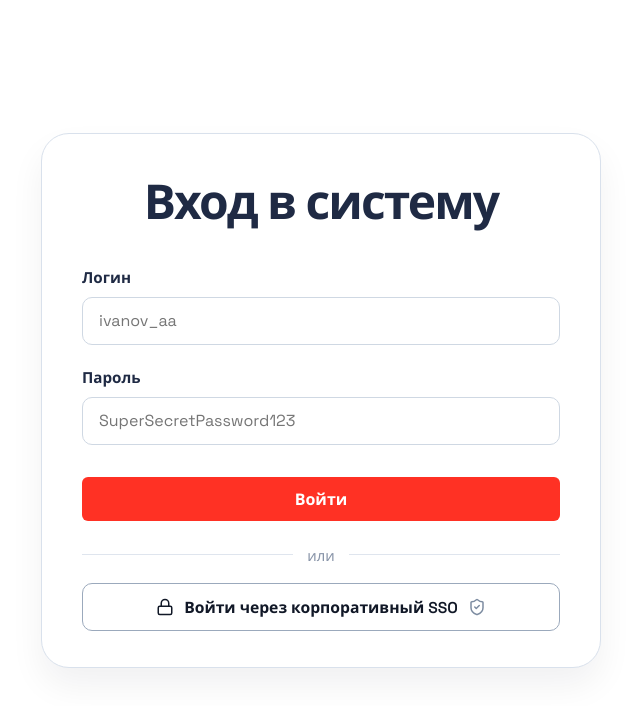
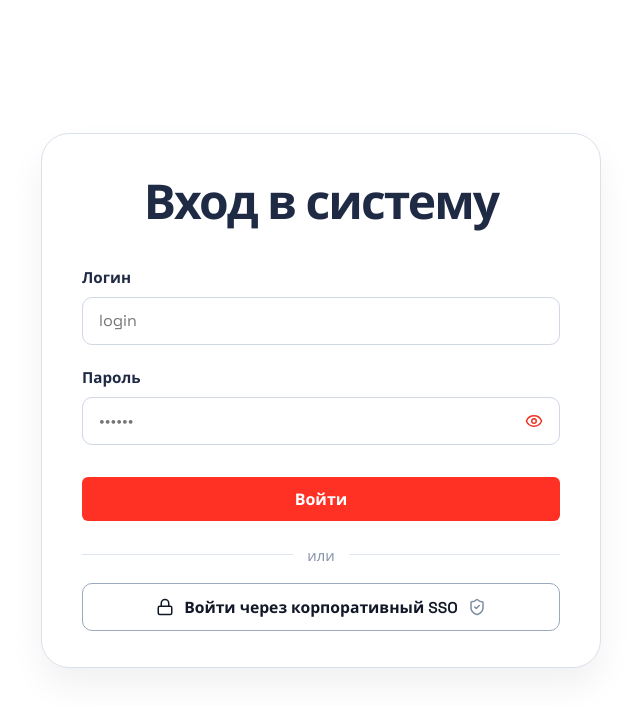
Before and after one commit to acuraels/alfa-invoice-orchestrator, a React (Vite) app in the folder frontend/: page /login in a window 1280 px wide. Shown: the top 706 px of the page, without its empty margins (319-959 px from the left). Built offline with nearby package versions, Linux system fonts and the light colour scheme; no server answers.

Commit message:
fix: small issues

```diff
--- a/frontend/index.html
+++ b/frontend/index.html
@@ -3,14 +3,58 @@
 
 <head>
   <meta charset="UTF-8" />
-  <link rel="icon" type="image/svg+xml" href="/logo.png" />
-  <meta name="viewport" content="width=device-width, initial-scale=1.0" />
-  <title>Система формирования счетов-фактур</title>
+  <meta name="viewport" content="width=device-width, initial-scale=1.0, viewport-fit=cover" />
+
+  <title>Alfa Orchestrator - система формирования счетов-фактур</title>
+  <meta name="description"
+    content="Alfa Orchestrator - внутренняя система для формирования, проверки и отправки счетов-фактур по банковским проводкам." />
+  <meta name="keywords"
+    content="Alfa Orchestrator, счета-фактуры, банковские проводки, НДС, учетная система, invoice orchestrator" />
+  <meta name="author" content="RTF Wizards" />
+  <meta name="robots" content="noindex,nofollow" />
+  <meta name="referrer" content="strict-origin-when-cross-origin" />
+  <meta name="format-detection" content="telephone=no" />
+
+  <meta name="application-name" content="Alfa Orchestrator" />
+  <meta name="apple-mobile-web-app-title" content="Alfa Orchestrator" />
+  <meta name="mobile-web-app-capable" content="yes" />
+  <meta name="apple-mobile-web-app-capable" content="yes" />
+  <meta name="theme-color" content="#ef3224" />
+  <meta name="color-scheme" content="light" />
+
+  <link rel="icon" type="image/png" href="/logo.png" />
+  <link rel="apple-touch-icon" href="/logo.png" />
+
+  <meta property="og:type" content="website" />
+  <meta property="og:locale" content="ru_RU" />
+  <meta property="og:site_name" content="Alfa Orchestrator" />
+  <meta property="og:title" content="Alfa Orchestrator - система формирования счетов-фактур" />
+  <meta property="og:description"
+    content="Внутреннее приложение для обработки счетов-фактур, контроля версий документов и администрирования доступа." />
+  <meta property="og:image" content="/logo.png" />
+
+  <meta name="twitter:card" content="summary" />
+  <meta name="twitter:title" content="Alfa Orchestrator" />
+  <meta name="twitter:description"
+    content="Система формирования, проверки и отправки счетов-фактур по банковским проводкам." />
+  <meta name="twitter:image" content="/logo.png" />
+
+  <script type="application/ld+json">
+    {
+      "@context": "https://schema.org",
+      "@type": "SoftwareApplication",
+      "name": "Alfa Orchestrator",
+      "applicationCategory": "BusinessApplication",
+      "operatingSystem": "Web",
+      "description": "Внутренняя система для формирования, проверки и отправки счетов-фактур по банковским проводкам."
+    }
+  </script>
 </head>
 
 <body>
   <div id="root"></div>
   <script type="module" src="/src/index.tsx"></script>
+  <noscript>Для работы Alfa Orchestrator необходимо включить JavaScript.</noscript>
 </body>
 
 </html>
--- a/frontend/src/pages/LogInPage/LogInPage.css
+++ b/frontend/src/pages/LogInPage/LogInPage.css
@@ -54,6 +54,14 @@
     box-shadow 0.18s ease;
 }
 
+.login-page__password-field {
+  position: relative;
+}
+
+.login-page__input--password {
+  padding-right: 52px;
+}
+
 .login-page__input:focus {
   border-color: var(--color-accent);
   box-shadow: 0 0 0 3px rgba(239, 50, 36, 0.12);
@@ -67,6 +75,36 @@
   color: var(--color-accent);
   font-size: 0.84rem;
   font-weight: 600;
+}
+
+.login-page__password-toggle {
+  position: absolute;
+  top: 50%;
+  right: 10px;
+  display: inline-flex;
+  align-items: center;
+  justify-content: center;
+  width: 32px;
+  height: 32px;
+  padding: 0;
+  border-radius: 10px;
+  background: transparent;
+  color: var(--color-accent);
+  cursor: pointer;
+  transform: translateY(-50%);
+  transition:
+    background-color 0.18s ease,
+    box-shadow 0.18s ease,
+    color 0.18s ease;
+}
+
+.login-page__password-toggle:hover {
+  color: var(--color-accent-dark);
+}
+
+.login-page__password-toggle:focus-visible {
+  outline: none;
+  box-shadow: 0 0 0 3px rgba(239, 50, 36, 0.18);
 }
 
 .login-page__submit {
--- a/frontend/src/pages/LogInPage/LogInPage.tsx
+++ b/frontend/src/pages/LogInPage/LogInPage.tsx
@@ -1,7 +1,7 @@
 import { useState } from 'react';
 import { isAxiosError } from 'axios';
 import toast from 'react-hot-toast';
-import { Lock, ShieldCheck } from 'lucide-react';
+import { Eye, EyeOff, Lock, ShieldCheck } from 'lucide-react';
 import { useNavigate } from 'react-router-dom';
 import { authService } from '../../services/authService';
 import './LogInPage.css';
@@ -23,6 +23,7 @@ export function LogInPage() {
   const [values, setValues] = useState<FormValues>(initialValues);
   const [errors, setErrors] = useState<FormErrors>({});
   const [isSubmitting, setIsSubmitting] = useState(false);
+  const [isPasswordVisible, setIsPasswordVisible] = useState(false);
 
   const validate = (formValues: FormValues) => {
     const nextErrors: FormErrors = {};
@@ -97,7 +98,7 @@ export function LogInPage() {
               type="text"
               value={values.login}
               onChange={(event) => handleChange('login', event.target.value)}
-              placeholder="ivanov_aa"
+              placeholder="login"
               autoComplete="username"
               disabled={isSubmitting}
               className={errors.login ? 'login-page__input login-page__input--error' : 'login-page__input'}
@@ -107,15 +108,31 @@ export function LogInPage() {
 
           <label className="login-page__group">
             <span>Пароль</span>
+            <div className="login-page__password-field">
               <input
-              type="password"
+                type={isPasswordVisible ? 'text' : 'password'}
                 value={values.password}
                 onChange={(event) => handleChange('password', event.target.value)}
-              placeholder="SuperSecretPassword123"
+                placeholder="••••••"
                 autoComplete="current-password"
                 disabled={isSubmitting}
-              className={errors.password ? 'login-page__input login-page__input--error' : 'login-page__input'}
+                className={
+                  errors.password
+                    ? 'login-page__input login-page__input--password login-page__input--error'
+                    : 'login-page__input login-page__input--password'
+                }
               />
+              <button
+                type="button"
+                className="login-page__password-toggle"
+                onClick={() => setIsPasswordVisible((current) => !current)}
+                aria-label={isPasswordVisible ? 'Скрыть пароль' : 'Показать пароль'}
+                aria-pressed={isPasswordVisible}
+                disabled={isSubmitting}
+              >
+                {isPasswordVisible ? <EyeOff size={18} /> : <Eye size={18} />}
+              </button>
+            </div>
             {errors.password && <small className="login-page__error">{errors.password}</small>}
           </label>
 
```
Lines whose indentation alone changed are shown as unchanged.
